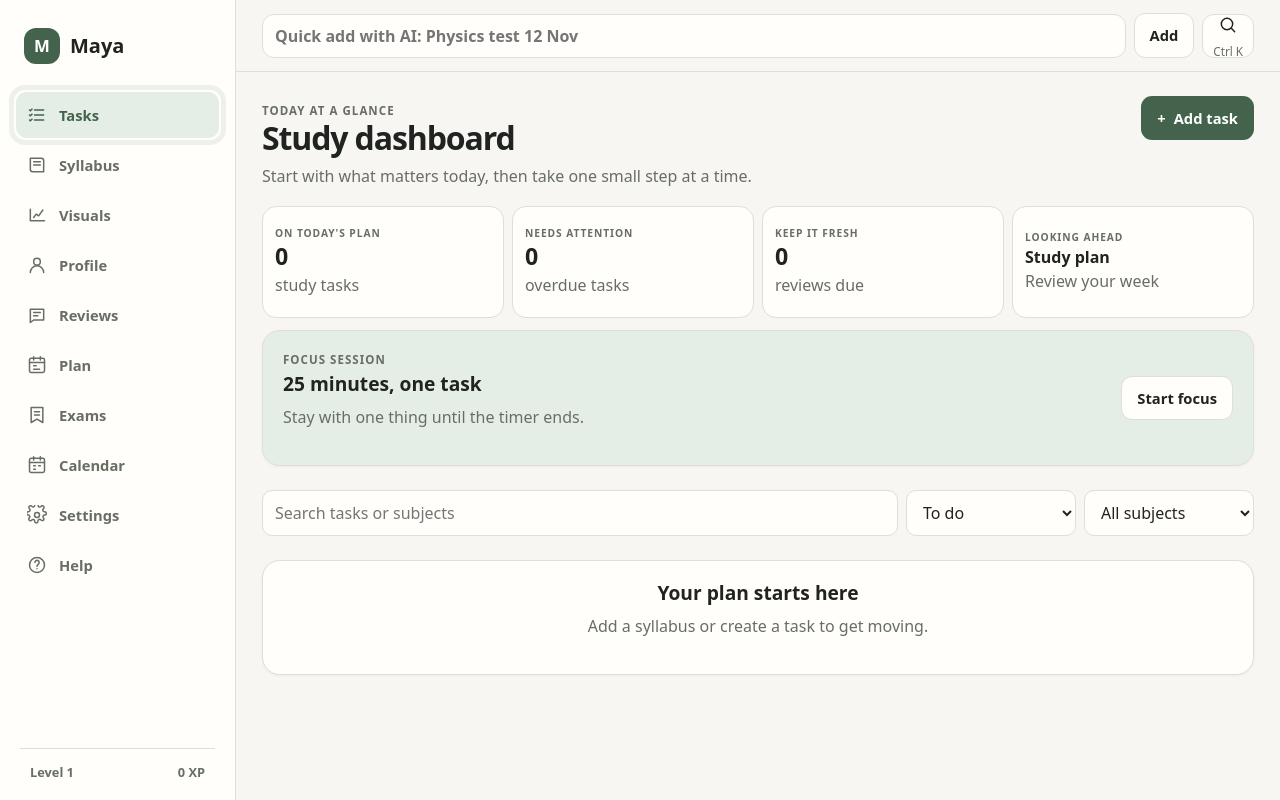
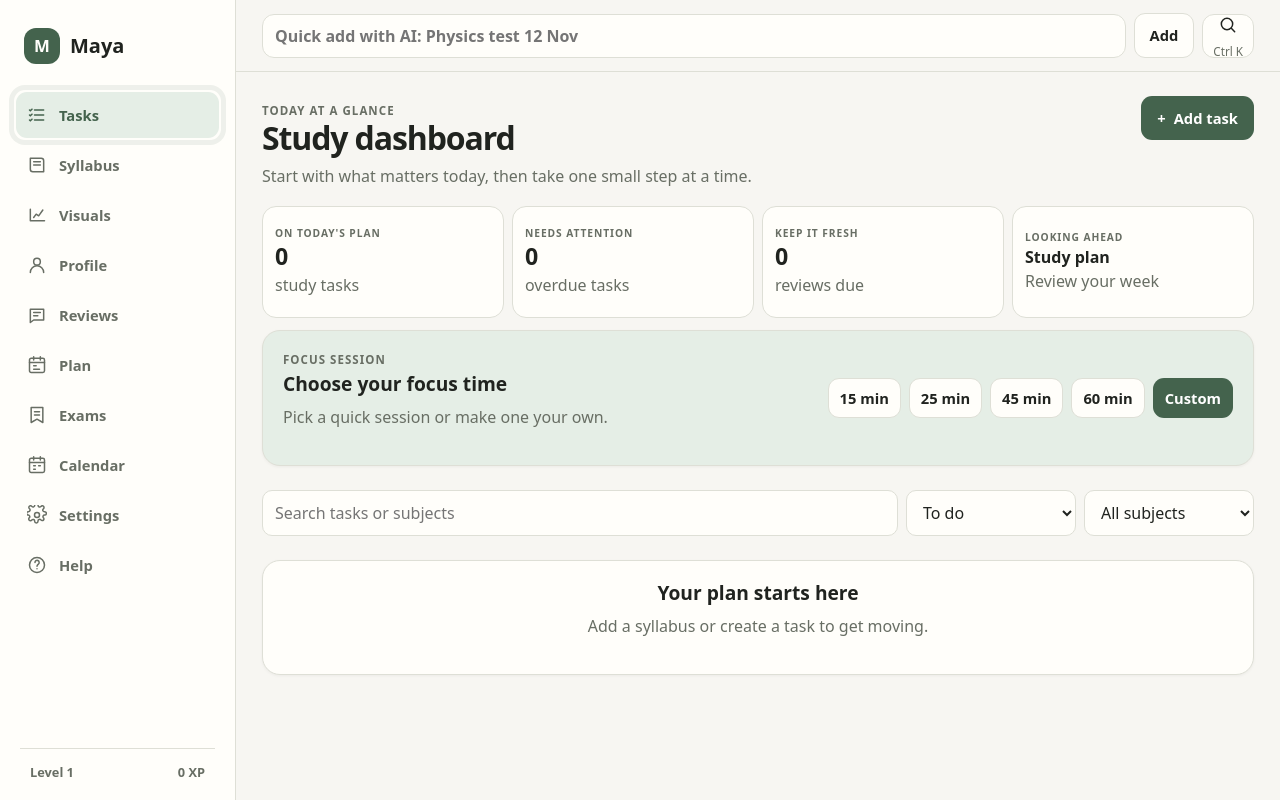
Before and after one commit to Maheshranjanpatra/Maya, a Flask app: page / in a window 1280 px wide. Run offline with Flask 3, Linux system fonts and the light colour scheme.

Commit message:
Fixed the timer, and that all

```diff
--- a/app/static/css/views.css
+++ b/app/static/css/views.css
@@ -259,6 +259,130 @@
   align-items: center;
   gap: 12px;
   background: var(--primary-soft);
+}
+
+.focus-quickstarts,
+.focus-presets,
+.focus-controls {
+  display: flex;
+  align-items: center;
+  justify-content: center;
+  flex-wrap: wrap;
+  gap: 8px;
+}
+
+.focus-quickstarts .button,
+.focus-presets .button {
+  min-height: 40px;
+  padding: 8px 11px;
+}
+
+.focus-presets [aria-pressed="true"] {
+  border-color: var(--primary) !important;
+  background: var(--primary-soft) !important;
+  color: var(--primary) !important;
+}
+
+.focus-duration {
+  min-width: 0;
+  margin: 16px 0;
+  padding: 12px;
+  border: 1px solid var(--border);
+  border-radius: 12px;
+}
+
+.focus-duration legend {
+  padding: 0 5px;
+}
+
+.custom-duration {
+  display: grid;
+  grid-template-columns: minmax(0, 1fr) auto;
+  align-items: end;
+  gap: 8px;
+  margin-top: 12px;
+}
+
+.custom-duration label {
+  grid-column: 1 / -1;
+}
+
+.custom-duration input {
+  width: 100%;
+}
+
+.timer-face {
+  display: grid;
+  place-items: center;
+  min-height: 0;
+  margin: 20px 0;
+  border-radius: 0;
+  background: transparent;
+}
+
+.timer-ring {
+  position: relative;
+  display: grid;
+  width: min(68vw, 270px);
+  aspect-ratio: 1;
+  place-items: center;
+}
+
+.timer-ring svg {
+  position: absolute;
+  inset: 0;
+  width: 100%;
+  height: 100%;
+  overflow: visible;
+  transform: rotate(-90deg);
+}
+
+.timer-ring-track,
+.timer-ring-progress {
+  fill: none;
+  stroke-width: 7;
+}
+
+.timer-ring-track {
+  stroke: var(--surface-3);
+}
+
+.timer-ring-progress {
+  stroke: var(--primary);
+  stroke-linecap: round;
+  stroke-dasharray: 326.73;
+  stroke-dashoffset: 0;
+  transition: stroke-dashoffset .35s linear;
+}
+
+.timer-ring-content {
+  display: grid;
+  justify-items: center;
+  gap: 4px;
+}
+
+.timer-ring-content .timer-clock {
+  font-size: clamp(2.5rem, 11vw, 3.5rem);
+}
+
+.focus-confirmation {
+  margin-top: 16px;
+  padding: 14px;
+  border: 1px solid var(--danger);
+  border-radius: 12px;
+  background: var(--danger-soft);
+}
+
+.focus-confirmation h3 {
+  margin: 0;
+}
+
+.focus-confirmation p {
+  margin: 8px 0 14px;
+}
+
+.focus-confirmation .focus-controls > * {
+  flex: 1 1 160px;
 }
 
 .timer-clock {
@@ -808,3 +932,12 @@
     grid-template-columns: repeat(7, minmax(0, 1fr));
   }
 }
+
+@media (max-width: 619px) {
+  .timer-widget {
+    grid-template-columns: minmax(0, 1fr);
+  }
+  .focus-quickstarts {
+    justify-content: flex-start;
+  }
+}
--- a/app/static/js/components/dom.js
+++ b/app/static/js/components/dom.js
@@ -10,7 +10,7 @@ export function escapeHTML(value) {
   })[character]);
 }
 
-export function showSheet(content, onClose = () => {}) {
+export function showSheet(content, onClose = () => {}, { onRequestClose } = {}) {
   activeSheetClose?.();
   const root = document.querySelector('#modal-root');
   root.innerHTML = `<div class="sheet-backdrop"><section class="bottom-sheet" role="dialog" aria-modal="true">${content}</section></div>`;
@@ -21,15 +21,20 @@ export function showSheet(content, onClose = () => {}) {
     root.replaceChildren();
     if (activeSheetClose === close) activeSheetClose = null;
     onClose();
+    return true;
+  };
+  const requestClose = () => {
+    if (onRequestClose?.() === false) return false;
+    return close();
   };
   const onKeydown = event => {
-    if (event.key === 'Escape' && root.contains(backdrop)) close();
+    if (event.key === 'Escape' && root.contains(backdrop)) requestClose();
   };
   activeSheetClose = close;
   document.addEventListener('keydown', onKeydown);
-  backdrop.querySelectorAll('[data-close-sheet]').forEach(button => button.addEventListener('click', close));
+  backdrop.querySelectorAll('[data-close-sheet]').forEach(button => button.addEventListener('click', requestClose));
   backdrop.addEventListener('click', event => {
-    if (event.target.classList.contains('sheet-backdrop')) close();
+    if (event.target.classList.contains('sheet-backdrop')) requestClose();
   });
   backdrop.querySelector('.bottom-sheet')?.querySelector('input,textarea,select,button')?.focus();
   return { root, close };
--- a/app/static/js/local-api.js
+++ b/app/static/js/local-api.js
@@ -819,8 +819,10 @@ async function dispatch(path, method, options, query) {
       return { scheduled_date: scheduledDate };
     }
     if (parts[2] === 'session' && method === 'POST') {
-      const minutes = Number(data.minutes || 25);
-      if (minutes < 1 || minutes > 240) fail('Session duration must be between 1 and 240 minutes.');
+      const minutes = data.minutes === undefined ? 25 : Number(data.minutes);
+      if (!Number.isInteger(minutes) || minutes < 1 || minutes > 240) {
+        fail('Session duration must be between 1 and 240 whole minutes.');
+      }
       const started = data.started_at || new Date().toISOString();
       const xp = data.completed === false ? 0 : Math.max(1, Math.floor(minutes / 5));
       const ended = new Date().toISOString();
--- a/app/static/js/views/tasks.js
+++ b/app/static/js/views/tasks.js
@@ -21,8 +21,14 @@ export async function render(container) {
     <section id="dashboard-summary" class="dashboard-summary" aria-label="Study dashboard"></section>
     <section class="view-stack">
       <div class="card timer-widget">
-        <div><p class="eyebrow">Focus session</p><h2>25 minutes, one task</h2><p class="muted">Stay with one thing until the timer ends.</p></div>
-        <button class="button button-quiet" id="start-focus">Start focus</button>
+        <div><p class="eyebrow">Focus session</p><h2>Choose your focus time</h2><p class="muted">Pick a quick session or make one your own.</p></div>
+        <div class="focus-quickstarts" aria-label="Quick-start focus sessions">
+          <button type="button" class="button button-quiet" data-quick-focus="15">15 min</button>
+          <button type="button" class="button button-quiet" data-quick-focus="25">25 min</button>
+          <button type="button" class="button button-quiet" data-quick-focus="45">45 min</button>
+          <button type="button" class="button button-quiet" data-quick-focus="60">60 min</button>
+          <button type="button" class="button" id="start-focus">Custom</button>
+        </div>
       </div>
       <div class="task-filters">
         <input class="search-field" id="task-search" type="search" placeholder="Search tasks or subjects" aria-label="Search tasks">
@@ -38,6 +44,9 @@ export async function render(container) {
 
   container.querySelector('#add-task').addEventListener('click', () => openTaskForm());
   container.querySelector('#start-focus').addEventListener('click', () => openTimer(container));
+  container.querySelectorAll('[data-quick-focus]').forEach(button => {
+    button.addEventListener('click', () => openTimer(container, undefined, Number(button.dataset.quickFocus), true));
+  });
 
   try {
     const [tasksResult, subjectResult] = await Promise.all([
@@ -459,66 +468,230 @@ export async function openTaskForm(initialTitle = '') {
   });
 }
 
-function openTimer(container, initialTaskId) {
+function openTimer(container, initialTaskId, initialMinutes = 25, startImmediately = false) {
   const pending = taskCache.filter(task => task.status !== 'done');
   const options = pending.map(task =>
     `<option value="${task.id}" ${task.id === initialTaskId ? 'selected' : ''}>${escapeHTML(task.title)}</option>`
   ).join('');
   let timer;
+  let durationMinutes = initialMinutes;
+  let focusStartedAt;
+  let completed = false;
+  let sessionSavePending = false;
+  let sessionSavePromise;
+  let confirmationStep = 0;
+  const protectActiveFocus = event => {
+    if (focusStartedAt && (!completed || sessionSavePending)) {
+      event.preventDefault();
+      event.returnValue = '';
+    }
+  };
   const sheet = showSheet(`
     <div class="sheet-handle" aria-hidden="true"></div>
     <div class="sheet-heading"><div><p class="eyebrow">Focus mode</p><h2 id="timer-phase">Focus</h2></div><button class="icon-button" data-close-sheet aria-label="Close">${ICONS.close}</button></div>
     <label>Study task<select id="timer-task">${options || '<option value="">Unlinked focus session</option>'}</select></label>
-    <div class="timer-face"><span id="timer-display" class="timer-clock">25:00</span><span id="timer-caption" class="muted">Focus session</span></div>
-    <div class="split-actions"><button id="timer-start" class="button">Start</button><button id="timer-pause" class="button button-quiet">Pause</button><button id="timer-reset" class="button button-quiet">Reset</button></div>`, () => timer?.pause());
-  let phase = 'focus';
-  let focusStartedAt;
+    <fieldset class="focus-duration">
+      <legend>Focus duration</legend>
+      <div class="focus-presets" role="group" aria-label="Choose a focus duration">
+        ${[15, 25, 45, 60].map(minutes => `<button type="button" class="button button-quiet" data-duration="${minutes}" aria-pressed="${minutes === durationMinutes}">${minutes} min</button>`).join('')}
+      </div>
+      <form id="custom-duration-form" class="custom-duration">
+        <label for="custom-duration">Custom (1–240 minutes)</label>
+        <input id="custom-duration" type="number" min="1" max="240" step="1" value="${durationMinutes}" required>
+        <button type="submit" class="button button-quiet">Set</button>
+      </form>
+    </fieldset>
+    <div class="timer-face">
+      <div class="timer-ring" id="timer-ring" role="progressbar" aria-label="Focus time remaining" aria-valuemin="0" aria-valuemax="100" aria-valuenow="100">
+        <svg viewBox="0 0 120 120" aria-hidden="true">
+          <circle class="timer-ring-track" cx="60" cy="60" r="52"></circle>
+          <circle class="timer-ring-progress" id="timer-progress" cx="60" cy="60" r="52"></circle>
+        </svg>
+        <div class="timer-ring-content"><span id="timer-display" class="timer-clock">25:00</span><span id="timer-caption" class="muted">25 minutes to go</span></div>
+      </div>
+    </div>
+    <div class="focus-controls">
+      <button id="timer-start" class="button">Start focus</button>
+      <button id="timer-pause" class="button button-quiet" hidden>Pause</button>
+      <button id="timer-resume" class="button" hidden>Resume</button>
+      <button id="timer-end" class="button button-danger" hidden>End session</button>
+    </div>
+    <div id="timer-confirmation" class="focus-confirmation" role="group" aria-labelledby="timer-confirmation-title" hidden>
+      <h3 id="timer-confirmation-title"></h3>
+      <p class="muted" id="timer-confirmation-copy"></p>
+      <div class="focus-controls">
+        <button type="button" class="button button-quiet" id="timer-keep-going">Keep focusing</button>
+        <button type="button" class="button button-danger" id="timer-confirm-end"></button>
+      </div>
+    </div>`, () => {
+    timer?.pause();
+    window.removeEventListener('beforeunload', protectActiveFocus);
+  }, {
+    onRequestClose: () => {
+      if (!focusStartedAt || (completed && !sessionSavePending)) return true;
+      requestEndConfirmation();
+      return false;
+    }
+  });
+  window.addEventListener('beforeunload', protectActiveFocus);
   const display = sheet.root.querySelector('#timer-display');
   const pauseButton = sheet.root.querySelector('#timer-pause');
   const startButton = sheet.root.querySelector('#timer-start');
-  const resetButton = sheet.root.querySelector('#timer-reset');
+  const resumeButton = sheet.root.querySelector('#timer-resume');
+  const endButton = sheet.root.querySelector('#timer-end');
+  const progress = sheet.root.querySelector('#timer-progress');
+  const progressRing = sheet.root.querySelector('#timer-ring');
+  const caption = sheet.root.querySelector('#timer-caption');
+  const confirmation = sheet.root.querySelector('#timer-confirmation');
+  const circumference = 2 * Math.PI * 52;
+  const durationButtons = [...sheet.root.querySelectorAll('[data-duration]')];
+  const customDuration = sheet.root.querySelector('#custom-duration');
+  const tick = remaining => {
+    display.textContent = formatTime(remaining);
+    const elapsed = durationMinutes * 60 - remaining;
+    const percent = Math.max(0, Math.min(100, elapsed / (durationMinutes * 60) * 100));
+    progress.style.strokeDashoffset = String(circumference * percent / 100);
+    progressRing.setAttribute('aria-valuenow', String(Math.round(100 - percent)));
+    caption.textContent = remaining === 0
+      ? 'Session complete'
+      : `${Math.ceil(remaining / 60)} ${Math.ceil(remaining / 60) === 1 ? 'minute' : 'minutes'} to go`;
+    updateControls();
+  };
+  const updateControls = () => {
+    const running = Boolean(timer?.running);
+    startButton.hidden = running || (Boolean(focusStartedAt) && !completed);
+    pauseButton.hidden = !running;
+    resumeButton.hidden = running || !focusStartedAt || completed;
+    endButton.hidden = !focusStartedAt || completed;
+    const durationLocked = Boolean(focusStartedAt) && (!completed || sessionSavePending);
+    durationButtons.forEach(button => { button.disabled = durationLocked; });
+    customDuration.disabled = durationLocked;
+    sheet.root.querySelector('#custom-duration-form button').disabled = durationLocked;
+  };
+  const saveSession = async (minutes, isCompleted) => {
+    const taskId = Number(sheet.root.querySelector('#timer-task').value);
+    if (!taskId || minutes < 1) return true;
+    if (sessionSavePromise) return sessionSavePromise;
+    sessionSavePromise = api(`/api/tasks/${taskId}/session`, {
+        method: 'POST',
+        body: JSON.stringify({ minutes, completed: isCompleted, started_at: focusStartedAt })
+      }).then(() => true)
+      .catch(error => {
+        toast(`Focus time could not be saved: ${error.message}`);
+        return false;
+      })
+      .finally(() => { sessionSavePromise = null; });
+    return sessionSavePromise;
+  };
+  const complete = async () => {
+    completed = true;
+    sheet.root.querySelector('#timer-phase').textContent = 'Focus complete';
+    const hasTask = Boolean(Number(sheet.root.querySelector('#timer-task').value));
+    sessionSavePending = hasTask;
+    const saved = await saveSession(durationMinutes, true);
+    sessionSavePending = !saved && hasTask;
+    if (!saved) {
+      startButton.textContent = 'Retry saving session';
+      if (sessionSavePending) startButton.dataset.retrySave = 'true';
+    } else {
+      toast('Focus complete. Nice work!');
+      startButton.textContent = 'Start another focus';
+      startButton.hidden = false;
+    }
+    updateControls();
+  };
   const start = () => {
-    if (!timer) {
-      timer = startTimer(phase === 'focus' ? 25 * 60 : 5 * 60, complete, tick);
+    if (completed) {
+      completed = false;
+      focusStartedAt = null;
+      timer = null;
     }
-    if (phase === 'focus' && !focusStartedAt) focusStartedAt = new Date().toISOString();
+    if (!timer) timer = startTimer(durationMinutes * 60, complete, tick);
+    if (!focusStartedAt) focusStartedAt = new Date().toISOString();
+    sheet.root.querySelector('#timer-phase').textContent = 'Focus';
+    startButton.textContent = 'Start focus';
+    delete startButton.dataset.retrySave;
     timer.start();
+    tick(timer.remaining);
+    updateControls();
   };
-  const tick = remaining => { display.textContent = formatTime(remaining); };
-  const complete = async () => {
-    if (phase === 'focus') {
-      const taskId = Number(sheet.root.querySelector('#timer-task').value);
-      if (taskId) {
-        try {
-          await api(`/api/tasks/${taskId}/session`, {
-            method: 'POST',
-            body: JSON.stringify({ minutes: 25, completed: true, started_at: focusStartedAt })
-          });
-        } catch (error) {
-          toast(error.message);
-        }
+  const requestEndConfirmation = () => {
+    confirmationStep = Math.min(2, confirmationStep + 1);
+    confirmation.hidden = false;
+    sheet.root.querySelector('#timer-confirmation-title').textContent = confirmationStep === 1
+      ? 'Are you sure you want to end your focus?'
+      : 'Think about it again—your focus time is not over yet.';
+    sheet.root.querySelector('#timer-confirmation-copy').textContent = confirmationStep === 1
+      ? 'You can pause or keep going without ending this session.'
+      : 'Once you end, this focus session cannot be continued.';
+    sheet.root.querySelector('#timer-confirm-end').textContent = confirmationStep === 1
+      ? 'I want to stop'
+      : 'Yes, end my session';
+  };
+  const endSession = async () => {
+    timer?.pause();
+    const elapsedMinutes = Math.floor((durationMinutes * 60 - (timer?.remaining ?? durationMinutes * 60)) / 60);
+    const minutesToSave = completed ? durationMinutes : elapsedMinutes;
+    if (!await saveSession(minutesToSave, completed)) {
+      confirmation.hidden = true;
+      confirmationStep = 0;
+      return;
+    }
+    sessionSavePending = false;
+    if (minutesToSave > 0 && Number(sheet.root.querySelector('#timer-task').value)) {
+      toast(`${minutesToSave} focus ${minutesToSave === 1 ? 'minute' : 'minutes'} saved.`);
+    }
+    sheet.close();
+  };
+  const setDuration = minutes => {
+    durationMinutes = minutes;
+    customDuration.value = String(minutes);
+    timer = null;
+    completed = false;
+    focusStartedAt = null;
+    startButton.textContent = 'Start focus';
+    delete startButton.dataset.retrySave;
+    durationButtons.forEach(button => {
+      const selected = Number(button.dataset.duration) === minutes;
+      button.setAttribute('aria-pressed', String(selected));
+    });
+    tick(minutes * 60);
+  };
+
+  durationButtons.forEach(button => button.addEventListener('click', () => setDuration(Number(button.dataset.duration))));
+  sheet.root.querySelector('#custom-duration-form').addEventListener('submit', event => {
+    event.preventDefault();
+    if (!customDuration.reportValidity()) return;
+    setDuration(Number(customDuration.value));
+    durationButtons.forEach(button => button.setAttribute('aria-pressed', 'false'));
+  });
+  startButton.addEventListener('click', async () => {
+    if (startButton.dataset.retrySave) {
+      if (await saveSession(durationMinutes, true)) {
+        sessionSavePending = false;
+        startButton.textContent = 'Start another focus';
+        delete startButton.dataset.retrySave;
+        toast('Focus session saved.');
+        updateControls();
       }
-      if (!sheet.root.contains(display)) return;
-      if (navigator.vibrate) navigator.vibrate([30, 60, 30]);
-      phase = 'break';
-      sheet.root.querySelector('#timer-phase').textContent = 'Break';
-      sheet.root.querySelector('#timer-caption').textContent = 'Five minutes to reset';
-    } else {
-      phase = 'focus';
-      focusStartedAt = null;
-      sheet.root.querySelector('#timer-phase').textContent = 'Focus';
-      sheet.root.querySelector('#timer-caption').textContent = 'Focus session';
+      return;
     }
-    timer = startTimer(phase === 'focus' ? 25 * 60 : 5 * 60, complete, tick);
-    timer.start();
-    toast(phase === 'break' ? 'Focus complete. Take a short break.' : 'Break complete. Ready to focus.');
-  };
-  startButton.addEventListener('click', start);
-  pauseButton.addEventListener('click', () => timer?.pause());
-  resetButton.addEventListener('click', () => {
-    timer?.cancel();
-    timer = startTimer(phase === 'focus' ? 25 * 60 : 5 * 60, complete, tick);
-    focusStartedAt = null;
     start();
   });
+  pauseButton.addEventListener('click', () => {
+    timer?.pause();
+    updateControls();
+  });
+  resumeButton.addEventListener('click', start);
+  endButton.addEventListener('click', requestEndConfirmation);
+  sheet.root.querySelector('#timer-keep-going').addEventListener('click', () => {
+    confirmationStep = 0;
+    confirmation.hidden = true;
+  });
+  sheet.root.querySelector('#timer-confirm-end').addEventListener('click', () => {
+    if (confirmationStep === 1) requestEndConfirmation();
+    else endSession();
+  });
+  tick(durationMinutes * 60);
+  if (startImmediately) start();
 }
--- a/app/static/sw.js
+++ b/app/static/sw.js
@@ -1,4 +1,4 @@
-const CACHE = 'maya-shell-v16';
+const CACHE = 'maya-shell-v18';
 const SHELL = [
   '/',
   '/static/manifest.json',
```
Also changed, not shown: tests/test_local_api.mjs (+22 -0 lines), README.md.
